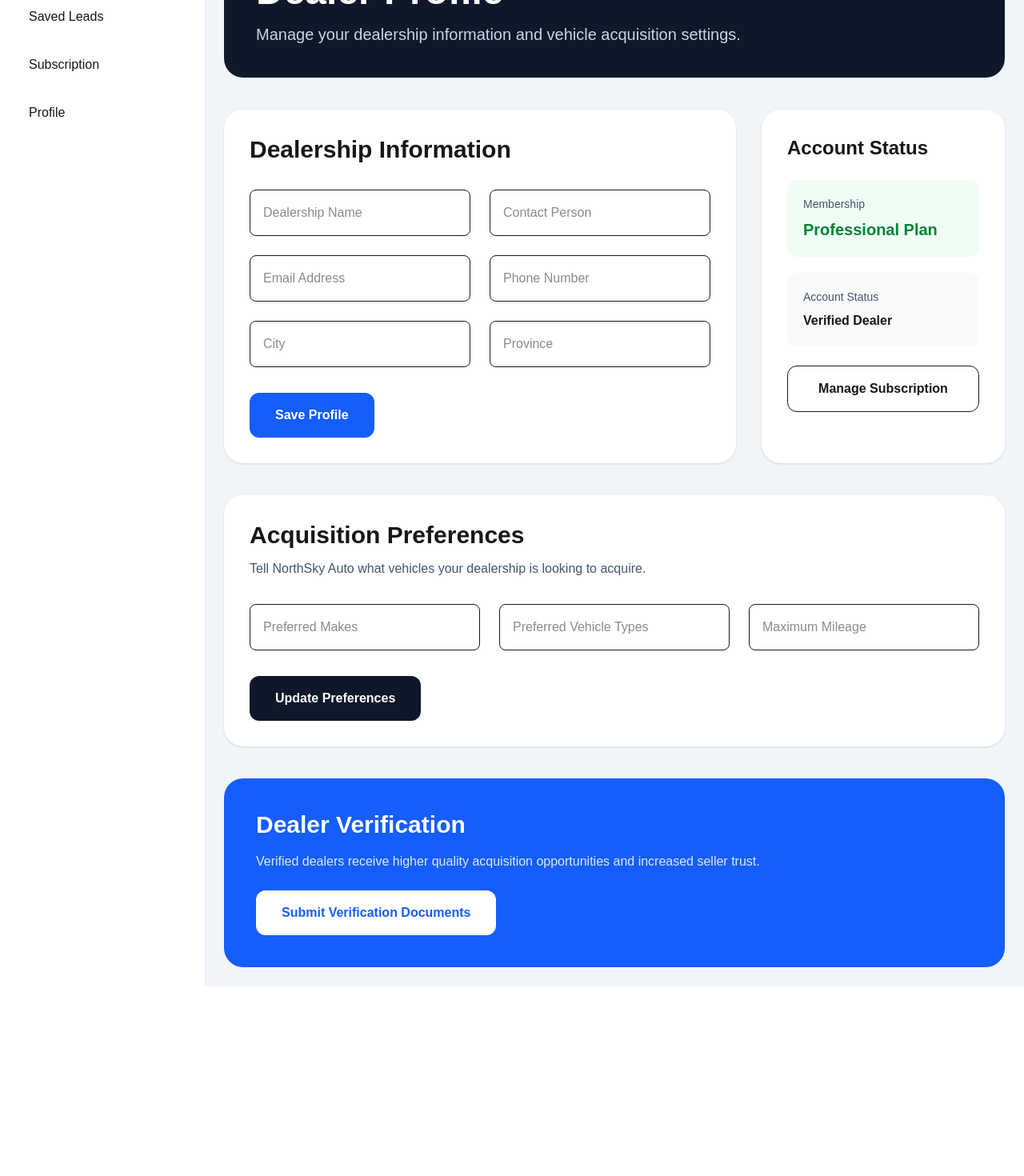
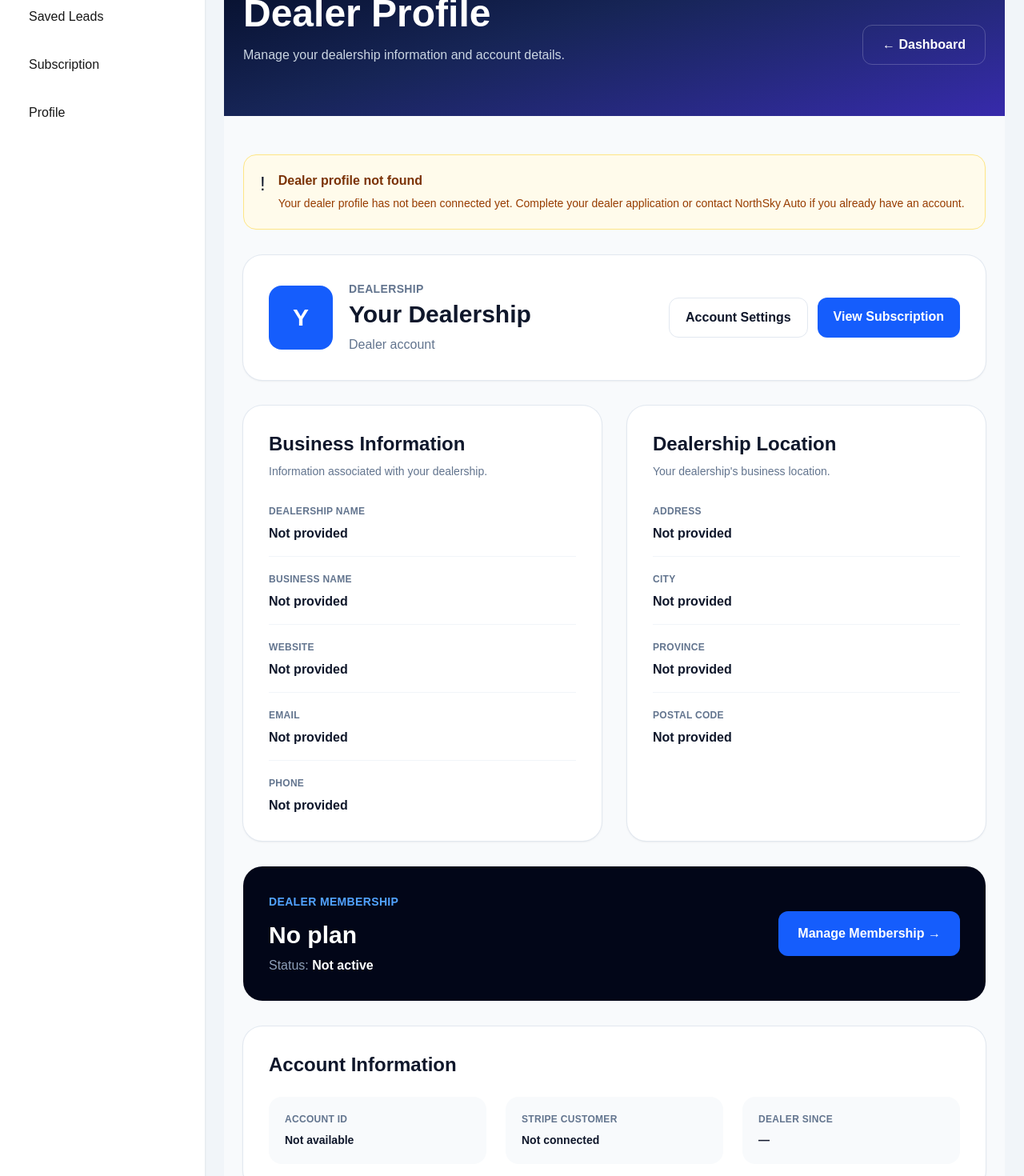
Before and after one commit to Goldylox752/NorthSky-Auto, a Next.js app: page /dealer/profile in a window 1280 px wide. Shown: the part 300-1770 px from the top of the page at 80% size. Before the commit the page ends 1533 px from the top, so only its background shows below. Built offline with nearby package versions, Linux system fonts and the light colour scheme; no server answers.

Commit message:
Update page.jsx

```diff
--- a/app/dealer/profile/page.jsx
+++ b/app/dealer/profile/page.jsx
@@ -1,210 +1,359 @@
 import Link from "next/link";
-
+import { createClient } from "@supabase/supabase-js";
 export const metadata = {
   title: "Dealer Profile | NorthSky Auto",
   description:
-    "Manage your NorthSky Auto dealer profile, business information, and acquisition preferences.",
+    "Manage your NorthSky Auto dealership profile and account information.",
 };
-
-export default function DealerProfilePage() {
+const supabaseUrl = process.env.NEXT_PUBLIC_SUPABASE_URL;
+const supabaseServiceKey = process.env.SUPABASE_SERVICE_ROLE_KEY;
+const supabase =
+  supabaseUrl && supabaseServiceKey
+    ? createClient(supabaseUrl, supabaseServiceKey)
+    : null;
+async function getDealer() {
+  if (!supabase) {
+    return null;
+  }
+  const { data, error } = await supabase
+    .from("dealers")
+    .select(
+      `
+        id,
+        dealership_name,
+        business_name,
+        email,
+        phone,
+        website,
+        address,
+        city,
+        province,
+        postal_code,
+        subscription_plan,
+        subscription_status,
+        stripe_customer_id,
+        stripe_subscription_id,
+        created_at
+      `
+    )
+    .limit(1)
+    .maybeSingle();
+  if (error) {
+    console.error("Dealer profile lookup failed:", error);
+    return null;
+  }
+  return data;
+}
+function formatPlan(plan) {
+  if (!plan) return "No plan";
+  const plans = {
+    starter: "Dealer Starter",
+    professional: "Dealer Pro",
+    enterprise: "Dealer Enterprise",
+  };
+  return plans[plan] || plan;
+}
+function formatStatus(status) {
+  if (!status) return "Not active";
+  return status
+    .replaceAll("_", " ")
+    .replace(/\b\w/g, (letter) =>
+      letter.toUpperCase()
+    );
+}
+function formatDate(date) {
+  if (!date) return "—";
+  try {
+    return new Intl.DateTimeFormat("en-CA", {
+      year: "numeric",
+      month: "long",
+      day: "numeric",
+    }).format(new Date(date));
+  } catch {
+    return "—";
+  }
+}
+export default async function DealerProfilePage() {
+  const dealer = await getDealer();
+  const dealershipName =
+    dealer?.dealership_name ||
+    dealer?.business_name ||
+    "Your Dealership";
   return (
-    <main>
-
-      <section className="rounded-3xl bg-slate-900 p-10 text-white">
-
-        <span className="rounded-full bg-blue-600 px-4 py-2 text-sm font-semibold">
-          Dealer Account
+    <main className="min-h-screen bg-slate-50 text-slate-900">
+      {/* HEADER */}
+      <section className="bg-gradient-to-br from-slate-950 via-blue-950 to-indigo-800 px-6 py-16 text-white">
+        <div className="mx-auto max-w-7xl">
+          <div className="flex flex-col gap-6 md:flex-row md:items-end md:justify-between">
+            <div>
+              <span className="inline-flex rounded-full bg-blue-500/20 px-4 py-2 text-xs font-black tracking-wide text-blue-300">
+                NORTHSKY AUTO DEALER PORTAL
               </span>
-
-        <h1 className="mt-6 text-5xl font-bold">
+              <h1 className="mt-5 text-4xl font-black md:text-5xl">
                 Dealer Profile
               </h1>
-
-        <p className="mt-4 text-xl text-slate-300">
-          Manage your dealership information and vehicle acquisition settings.
+              <p className="mt-4 max-w-2xl text-slate-300">
+                Manage your dealership information and account details.
               </p>
-
+            </div>
+            <Link
+              href="/dealer/dashboard"
+              className="inline-flex rounded-xl border border-white/20 px-6 py-3 font-black text-white transition hover:bg-white/10"
+            >
+              ← Dashboard
+            </Link>
+          </div>
+        </div>
       </section>
-
-
-      <section className="mt-10 grid gap-8 lg:grid-cols-3">
-
-
-        {/* Company Info */}
-        <div className="rounded-3xl bg-white p-8 shadow lg:col-span-2">
-
-          <h2 className="text-3xl font-bold">
-            Dealership Information
+      <section className="px-6 py-12">
+        <div className="mx-auto max-w-7xl">
+          {/* ACCOUNT NOTICE */}
+          {!dealer && (
+            <div className="mb-8 rounded-2xl border border-amber-200 bg-amber-50 p-5">
+              <div className="flex gap-4">
+                <div className="text-2xl">!</div>
+                <div>
+                  <h2 className="font-black text-amber-900">
+                    Dealer profile not found
                   </h2>
-
-
-          <div className="mt-8 grid gap-6 md:grid-cols-2">
-
-            <input
-              placeholder="Dealership Name"
-              className="rounded-lg border p-4"
-            />
-
-
-            <input
-              placeholder="Contact Person"
-              className="rounded-lg border p-4"
-            />
-
-
-            <input
-              placeholder="Email Address"
-              className="rounded-lg border p-4"
-            />
-
-
-            <input
-              placeholder="Phone Number"
-              className="rounded-lg border p-4"
-            />
-
-
-            <input
-              placeholder="City"
-              className="rounded-lg border p-4"
-            />
-
-
-            <input
-              placeholder="Province"
-              className="rounded-lg border p-4"
-            />
-
-
+                  <p className="mt-1 text-sm leading-6 text-amber-800">
+                    Your dealer profile has not been connected yet.
+                    Complete your dealer application or contact NorthSky
+                    Auto if you already have an account.
+                  </p>
                 </div>
-
-
-          <button className="mt-8 rounded-xl bg-blue-600 px-8 py-4 font-semibold text-white hover:bg-blue-700">
-            Save Profile
-          </button>
-
-
               </div>
-
-
-
-        {/* Account Status */}
-        <div className="rounded-3xl bg-white p-8 shadow">
-
-          <h2 className="text-2xl font-bold">
-            Account Status
+            </div>
+          )}
+          {/* PROFILE HEADER */}
+          <div className="rounded-3xl bg-white p-8 shadow-sm ring-1 ring-slate-200">
+            <div className="flex flex-col gap-6 md:flex-row md:items-center md:justify-between">
+              <div className="flex items-center gap-5">
+                <div className="flex h-20 w-20 items-center justify-center rounded-2xl bg-blue-600 text-3xl font-black text-white">
+                  {dealershipName
+                    .charAt(0)
+                    .toUpperCase()}
+                </div>
+                <div>
+                  <p className="text-sm font-bold uppercase tracking-wide text-slate-500">
+                    Dealership
+                  </p>
+                  <h2 className="mt-1 text-3xl font-black">
+                    {dealershipName}
                   </h2>
-
-
-          <div className="mt-6 rounded-xl bg-green-50 p-5">
-
-            <p className="text-sm text-slate-600">
-              Membership
+                  <p className="mt-2 text-slate-500">
+                    Dealer account
                   </p>
-
-            <p className="mt-2 text-xl font-bold text-green-700">
-              Professional Plan
-            </p>
-
                 </div>
-
-
-          <div className="mt-5 rounded-xl bg-slate-50 p-5">
-
-            <p className="text-sm text-slate-600">
-              Account Status
-            </p>
-
-            <p className="mt-2 font-bold">
-              Verified Dealer
-            </p>
-
               </div>
-
-
+              <div className="flex flex-wrap gap-3">
+                <Link
+                  href="/dealer/settings"
+                  className="rounded-xl border border-slate-200 px-5 py-3 font-black transition hover:bg-slate-50"
+                >
+                  Account Settings
+                </Link>
                 <Link
                   href="/dealer/subscriptions"
-            className="mt-6 block rounded-xl border p-4 text-center font-semibold hover:bg-slate-100"
+                  className="rounded-xl bg-blue-600 px-5 py-3 font-black text-white transition hover:bg-blue-700"
                 >
-            Manage Subscription
+                  View Subscription
                 </Link>
-
-
               </div>
-
-
+            </div>
+          </div>
+          {/* PROFILE INFORMATION */}
+          <div className="mt-8 grid gap-8 lg:grid-cols-2">
+            {/* BUSINESS INFORMATION */}
+            <div className="rounded-3xl bg-white p-8 shadow-sm ring-1 ring-slate-200">
+              <h2 className="text-2xl font-black">
+                Business Information
+              </h2>
+              <p className="mt-2 text-sm text-slate-500">
+                Information associated with your dealership.
+              </p>
+              <div className="mt-8 space-y-5">
+                <ProfileField
+                  label="Dealership Name"
+                  value={dealer?.dealership_name || "Not provided"}
+                />
+                <ProfileField
+                  label="Business Name"
+                  value={dealer?.business_name || "Not provided"}
+                />
+                <ProfileField
+                  label="Website"
+                  value={dealer?.website || "Not provided"}
+                />
+                <ProfileField
+                  label="Email"
+                  value={dealer?.email || "Not provided"}
+                />
+                <ProfileField
+                  label="Phone"
+                  value={dealer?.phone || "Not provided"}
+                />
+              </div>
+            </div>
+            {/* LOCATION */}
+            <div className="rounded-3xl bg-white p-8 shadow-sm ring-1 ring-slate-200">
+              <h2 className="text-2xl font-black">
+                Dealership Location
+              </h2>
+              <p className="mt-2 text-sm text-slate-500">
+                Your dealership's business location.
+              </p>
+              <div className="mt-8 space-y-5">
+                <ProfileField
+                  label="Address"
+                  value={dealer?.address || "Not provided"}
+                />
+                <ProfileField
+                  label="City"
+                  value={dealer?.city || "Not provided"}
+                />
+                <ProfileField
+                  label="Province"
+                  value={dealer?.province || "Not provided"}
+                />
+                <ProfileField
+                  label="Postal Code"
+                  value={dealer?.postal_code || "Not provided"}
+                />
+              </div>
+            </div>
+          </div>
+          {/* MEMBERSHIP */}
+          <div className="mt-8 rounded-3xl bg-slate-950 p-8 text-white">
+            <div className="flex flex-col gap-8 md:flex-row md:items-center md:justify-between">
+              <div>
+                <span className="text-sm font-bold uppercase tracking-wide text-blue-400">
+                  Dealer Membership
+                </span>
+                <h2 className="mt-3 text-3xl font-black">
+                  {formatPlan(
+                    dealer?.subscription_plan
+                  )}
+                </h2>
+                <p className="mt-2 text-slate-400">
+                  Status:{" "}
+                  <span className="font-bold text-white">
+                    {formatStatus(
+                      dealer?.subscription_status
+                    )}
+                  </span>
+                </p>
+              </div>
+              <Link
+                href="/dealer/subscriptions"
+                className="rounded-xl bg-blue-600 px-6 py-4 text-center font-black text-white transition hover:bg-blue-700"
+              >
+                Manage Membership →
+              </Link>
+            </div>
+          </div>
+          {/* ACCOUNT INFORMATION */}
+          <div className="mt-8 rounded-3xl bg-white p-8 shadow-sm ring-1 ring-slate-200">
+            <h2 className="text-2xl font-black">
+              Account Information
+            </h2>
+            <div className="mt-6 grid gap-6 md:grid-cols-3">
+              <div className="rounded-2xl bg-slate-50 p-5">
+                <p className="text-xs font-bold uppercase tracking-wide text-slate-500">
+                  Account ID
+                </p>
+                <p className="mt-2 break-all text-sm font-bold">
+                  {dealer?.id || "Not available"}
+                </p>
+              </div>
+              <div className="rounded-2xl bg-slate-50 p-5">
+                <p className="text-xs font-bold uppercase tracking-wide text-slate-500">
+                  Stripe Customer
+                </p>
+                <p className="mt-2 break-all text-sm font-bold">
+                  {dealer?.stripe_customer_id ||
+                    "Not connected"}
+                </p>
+              </div>
+              <div className="rounded-2xl bg-slate-50 p-5">
+                <p className="text-xs font-bold uppercase tracking-wide text-slate-500">
+                  Dealer Since
+                </p>
+                <p className="mt-2 text-sm font-bold">
+                  {formatDate(dealer?.created_at)}
+                </p>
+              </div>
+            </div>
+          </div>
+          {/* HELP */}
+          <div className="mt-8 rounded-3xl bg-gradient-to-br from-blue-600 to-indigo-700 p-8 text-white">
+            <div className="flex flex-col gap-6 md:flex-row md:items-center md:justify-between">
+              <div>
+                <h2 className="text-2xl font-black">
+                  Need to update your dealership information?
+                </h2>
+                <p className="mt-2 text-blue-100">
+                  Use account settings or contact NorthSky Auto for
+                  assistance with your dealer account.
+                </p>
+              </div>
+              <div className="flex flex-wrap gap-3">
+                <Link
+                  href="/dealer/settings"
+                  className="rounded-xl bg-white px-6 py-3 font-black text-blue-700 transition hover:bg-blue-50"
+                >
+                  Settings
+                </Link>
+                <Link
+                  href="/contact"
+                  className="rounded-xl border border-white/30 px-6 py-3 font-black text-white transition hover:bg-white/10"
+                >
+                  Contact
+                </Link>
+              </div>
+            </div>
+          </div>
+          {/* FOOTER */}
+          <div className="mt-10 flex flex-wrap justify-center gap-x-6 gap-y-3 text-sm font-semibold text-slate-500">
+            <Link
+              href="/dealer/dashboard"
+              className="transition hover:text-blue-600"
+            >
+              Dashboard
+            </Link>
+            <Link
+              href="/dealer/subscriptions"
+              className="transition hover:text-blue-600"
+            >
+              Subscription
+            </Link>
+            <Link
+              href="/dealer/settings"
+              className="transition hover:text-blue-600"
+            >
+              Settings
+            </Link>
+            <Link
+              href="/contact"
+              className="transition hover:text-blue-600"
+            >
+              Contact
+            </Link>
+          </div>
+        </div>
       </section>
-
-
-
-      {/* Preferences */}
-      <section className="mt-10 rounded-3xl bg-white p-8 shadow">
-
-        <h2 className="text-3xl font-bold">
-          Acquisition Preferences
-        </h2>
-
-
-        <p className="mt-3 text-slate-600">
-          Tell NorthSky Auto what vehicles your dealership is looking to acquire.
-        </p>
-
-
-        <div className="mt-8 grid gap-6 md:grid-cols-3">
-
-
-          <input
-            placeholder="Preferred Makes"
-            className="rounded-lg border p-4"
-          />
-
-
-          <input
-            placeholder="Preferred Vehicle Types"
-            className="rounded-lg border p-4"
-          />
-
-
-          <input
-            placeholder="Maximum Mileage"
-            className="rounded-lg border p-4"
-          />
-
-
-        </div>
-
-
-        <button className="mt-8 rounded-xl bg-slate-900 px-8 py-4 font-semibold text-white">
-          Update Preferences
-        </button>
-
-
-      </section>
-
-
-
-      {/* Verification */}
-      <section className="mt-10 rounded-3xl bg-blue-600 p-10 text-white">
-
-        <h2 className="text-3xl font-bold">
-          Dealer Verification
-        </h2>
-
-
-        <p className="mt-4 text-blue-100">
-          Verified dealers receive higher quality acquisition opportunities and
-          increased seller trust.
-        </p>
-
-
-        <button className="mt-6 rounded-xl bg-white px-8 py-4 font-semibold text-blue-600">
-          Submit Verification Documents
-        </button>
-
-
-      </section>
-
-
     </main>
   );
 }
+function ProfileField({ label, value }) {
+  return (
+    <div className="border-b border-slate-100 pb-4 last:border-0 last:pb-0">
+      <p className="text-xs font-bold uppercase tracking-wide text-slate-500">
+        {label}
+      </p>
+      <p className="mt-2 break-words font-semibold text-slate-900">
+        {value}
+      </p>
+    </div>
+  );
+}
```
Lines whose indentation alone changed are shown as unchanged.
